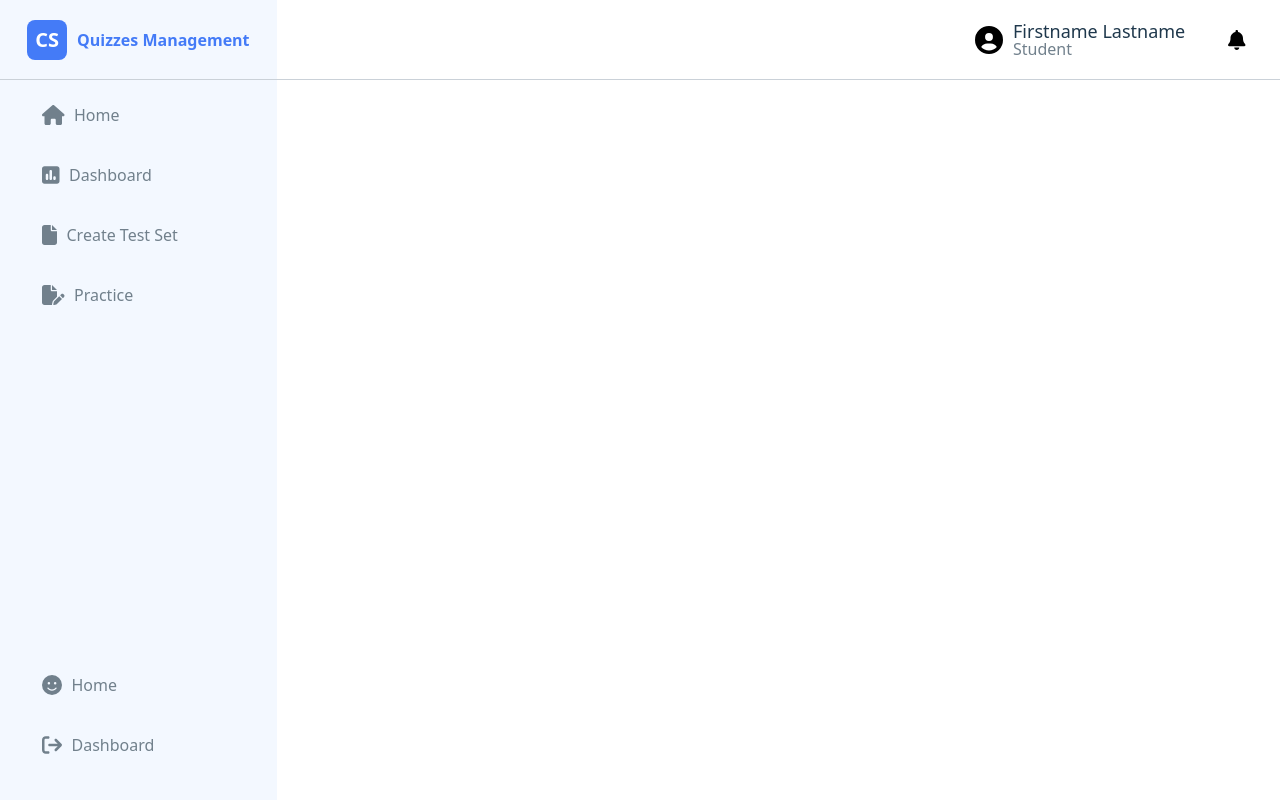
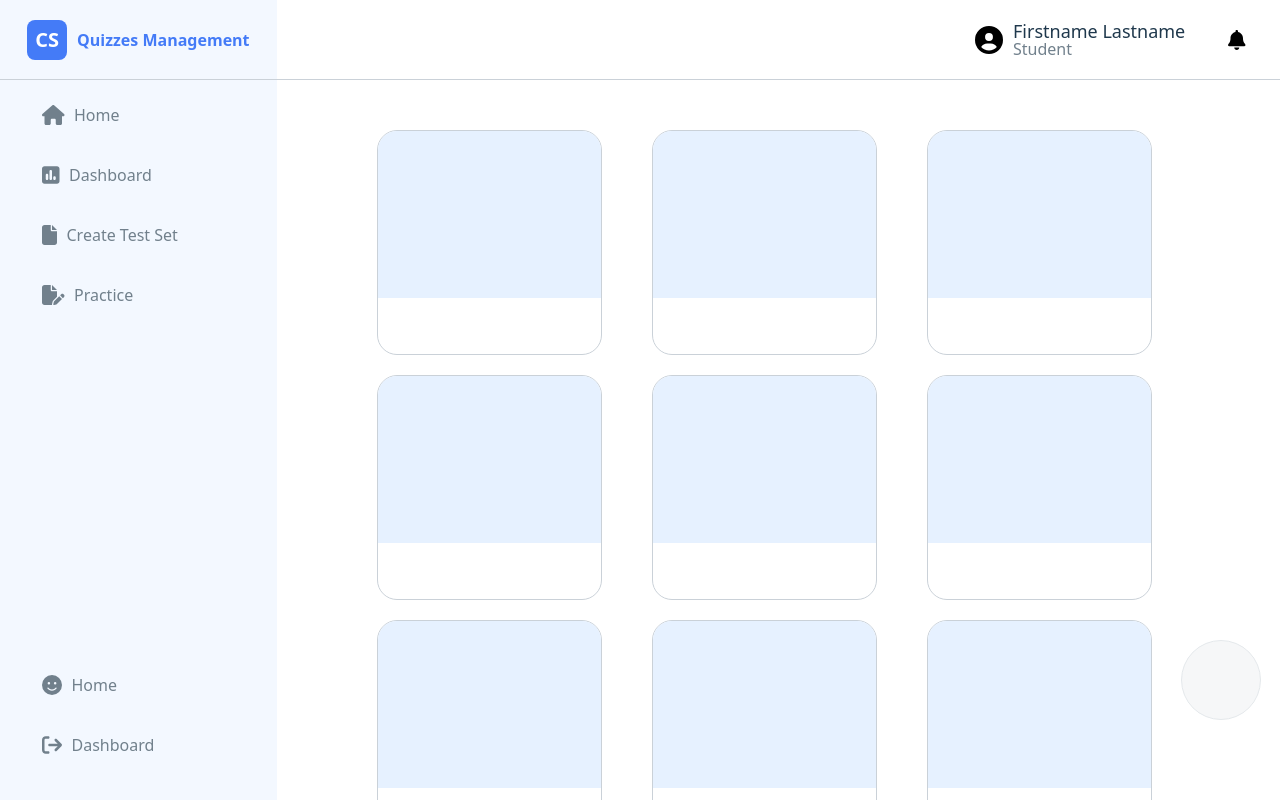
Before and after one commit to Putthakun/QuizzesManagementReact, a React (Vite) app in the folder QuizzesManagementFrontend/: page /home_teacher in a window 1280 px wide. Built offline with nearby package versions, Linux system fonts and the light colour scheme.

Commit message:
add media css grid

```diff
--- a/QuizzesManagementFrontend/src/pages/teacher/Home_teacher.jsx
+++ b/QuizzesManagementFrontend/src/pages/teacher/Home_teacher.jsx
@@ -1,5 +1,5 @@
 import Navbar from "../student/navbar";
-import '../../styles/student/home.css';
+import '../../styles/teacher/home_teacher.css';
 import Navbar_top from "../student/Navbar_top";
 
 function Home_teacher() {
@@ -12,8 +12,106 @@ function Home_teacher() {
                     <Navbar_top/>
                 </div>
 
-                <div className="main_home_right_main">
+                <div className="main_right_home_teacher">
+                    <div className="main_right_teacher_box_container">
+                        <div className="main_right_teacher_box">
+                            <div className="main_right_teacher_box_head">
 
+                            </div>
+                            <div className="main_right_teacher_box_tail">
+
+                            </div>
+                        </div>
+
+                        <div className="main_right_teacher_box">
+                            <div className="main_right_teacher_box_head">
+
+                            </div>
+                            <div className="main_right_teacher_box_tail">
+
+                            </div>
+                        </div>
+
+                        <div className="main_right_teacher_box">
+                            <div className="main_right_teacher_box_head">
+
+                            </div>
+                            <div className="main_right_teacher_box_tail">
+
+                            </div>
+                        </div>
+
+                        <div className="main_right_teacher_box">
+                            <div className="main_right_teacher_box_head">
+
+                            </div>
+                            <div className="main_right_teacher_box_tail">
+
+                            </div>
+                        </div>
+
+                        <div className="main_right_teacher_box">
+                            <div className="main_right_teacher_box_head">
+
+                            </div>
+                            <div className="main_right_teacher_box_tail">
+
+                            </div>
+                        </div>
+                        <div className="main_right_teacher_box">
+                            <div className="main_right_teacher_box_head">
+
+                            </div>
+                            <div className="main_right_teacher_box_tail">
+
+                            </div>
+                        </div>
+                        <div className="main_right_teacher_box">
+                            <div className="main_right_teacher_box_head">
+
+                            </div>
+                            <div className="main_right_teacher_box_tail">
+
+                            </div>
+                        </div>
+                        <div className="main_right_teacher_box">
+                            <div className="main_right_teacher_box_head">
+
+                            </div>
+                            <div className="main_right_teacher_box_tail">
+
+                            </div>
+                        </div>
+                        <div className="main_right_teacher_box">
+                            <div className="main_right_teacher_box_head">
+
+                            </div>
+                            <div className="main_right_teacher_box_tail">
+
+                            </div>
+                        </div>
+                        <div className="main_right_teacher_box">
+                            <div className="main_right_teacher_box_head">
+
+                            </div>
+                            <div className="main_right_teacher_box_tail">
+
+                            </div>
+                        </div>
+                        <div className="main_right_teacher_box">
+                            <div className="main_right_teacher_box_head">
+
+                            </div>
+                            <div className="main_right_teacher_box_tail">
+
+                            </div>
+                        </div>
+
+                    </div>
+
+                    <button className="box_add_subject">
+                        <i className="fa-solid fa-plus"></i>
+                    </button>
                 </div>
             </div>
         </div>
--- /dev/null
+++ b/QuizzesManagementFrontend/src/styles/teacher/home_teacher.css
@@ -0,0 +1,82 @@
+.main_right_home_teacher{
+    height: auto;
+    /* background-color: aqua; */
+    display: flex;
+    justify-content: center;
+    overflow: auto;
+}
+.main_right_teacher_box_container{
+    width: 80%;
+    height: auto;
+    margin-top: 50px;
+    /* background-color: red; */
+    /* display: flex;
+    flex-direction: row; */
+    display: grid;
+    grid-template-columns: auto auto auto;
+    justify-content: space-around;
+
+
+}
+@media screen and (min-width: 1600px) {
+    .main_right_home_teacher{
+        height: 100%;
+        /* background-color: aqua; */
+        display: flex;
+        justify-content: center;
+        overflow: auto;
+    }
+    .main_right_teacher_box_container{
+        width: 80%;
+        height: auto;
+        /* background-color: aqua; */
+        /* display: flex;
+        flex-direction: row; */
+        display: grid;
+        grid-template-columns: auto auto auto auto;
+        justify-content: space-around;
+
+    }
+}
+.main_right_teacher_box{
+    width: 225px;
+    height: 225px;
+    /* background-color: orange; */
+    border: 1px solid #CAD1D8;
+    margin-right: 50px;
+    margin-bottom: 20px;
+    border-radius: 20px;
+    overflow: hidden;
+}
+ .main_right_teacher_box_head{
+    display: flex;
+    justify-content: center;
+    align-items: center;
+    background-color: #E6F1FF;
+    height: 75%;
+ }
+ .main_right_teacher_box_tail{
+    display: flex;
+    justify-content: center;
+    align-items: center;
+    /* background-color: aquamarine; */
+    height: 25%;
+ }
+.box_add_subject{
+    width: 80px;
+    height: 80px;
+    position: absolute;
+    top: 80%;
+    right: 1.5%;
+    background-color: #F6F7F8;
+    border-radius: 50%;
+    border: 1px solid #E4E8EB;
+    display: flex;
+    justify-content: center;
+    align-items: center;
+    color: #3F4D58;
+}
+.box_add_subject i{
+    cursor: pointer;
+    font-size: 24px;
+}
```
